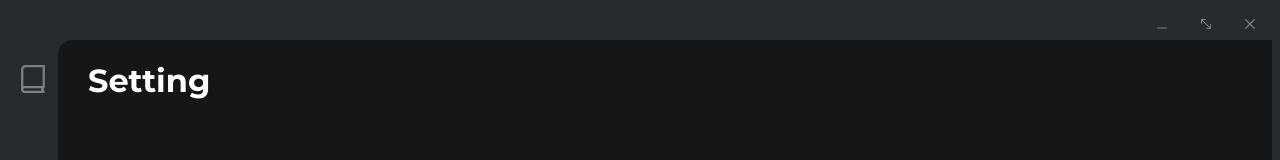
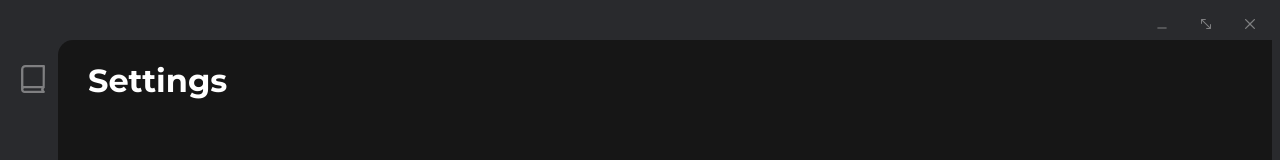
Before and after one commit to mrreads/modern-reader, a React app: page /setting in a window 1280 px wide. Shown: the top 160 px of the page. Built offline with nearby package versions, Linux system fonts and the light colour scheme.

Commit message:
localization

```diff
--- a/package.json
+++ b/package.json
@@ -26,6 +26,7 @@
     "file-loader": "^6.2.0",
     "fs-extra": "^10.0.0",
     "html-webpack-plugin": "^5.5.0",
+    "i18next": "^21.8.11",
     "identity-obj-proxy": "^3.0.0",
     "jest": "^27.4.3",
     "jest-resolve": "^27.4.2",
@@ -41,6 +42,7 @@
     "react-app-polyfill": "^3.0.0",
     "react-dev-utils": "^12.0.1",
     "react-dom": "^18.2.0",
+    "react-i18next": "^11.17.3",
     "react-refresh": "^0.11.0",
     "react-router-dom": "^6.3.0",
     "resolve": "^1.20.0",
--- a/src/components/Library/index.js
+++ b/src/components/Library/index.js
@@ -1,5 +1,9 @@
+import { useTranslation } from 'react-i18next';
+
 export default () => {
+    const { t } = useTranslation('library');
+
     return (
-        <h1> Library </h1>
+        <h1> { t('title') } </h1>
     )
 }
--- a/src/components/Setting/index.js
+++ b/src/components/Setting/index.js
@@ -1,5 +1,9 @@
+import { useTranslation } from 'react-i18next';
+
 export default () => {
+    const { t } = useTranslation('setting');
+
     return (
-        <h1> Setting </h1>
+        <h1> { t('title') } </h1>
     )
 }
--- /dev/null
+++ b/src/i18n.js
@@ -0,0 +1,23 @@
+import i18n from "i18next";
+import { initReactI18next } from "react-i18next";
+
+import en from '@/locale/en.json';
+import ru from '@/locale/ru.json';
+
+const resources = {
+  en: en,
+  ru: ru
+};
+
+i18n
+  .use(initReactI18next) // passes i18n down to react-i18next
+  .init({
+    resources,
+    lng: "en",
+
+    interpolation: {
+      escapeValue: false // react already safes from xss
+    }
+  });
+
+  export default i18n;
--- a/src/index.js
+++ b/src/index.js
@@ -1,6 +1,10 @@
 import React from 'react';
 import ReactDOM from 'react-dom/client';
+
 import { BrowserRouter } from "react-router-dom";
+
+import { I18nextProvider } from "react-i18next";
+import i18n  from "./i18n";
 
 import App from './App';
 
@@ -8,7 +12,10 @@ import '@/styles/index.scss';
 
 const root = ReactDOM.createRoot(document.getElementById('root'));
 root.render(
-  <BrowserRouter>
-    <App />
-  </BrowserRouter>
+  <I18nextProvider i18n={i18n}>
+    <BrowserRouter>
+      <App />
+    </BrowserRouter>
+  </I18nextProvider>
+
 );
--- /dev/null
+++ b/src/locale/en.json
@@ -0,0 +1,9 @@
+{
+    "locale": "English",
+    "library": {
+        "title": "Library"
+    },
+    "setting": {
+        "title": "Settings"
+    }
+}
--- /dev/null
+++ b/src/locale/ru.json
@@ -0,0 +1,9 @@
+{
+    "locale": "Русский",
+    "library": {
+        "title": "Библиотека"
+    },
+    "setting": {
+        "title": "Настройки"
+    }
+}
```
Also changed, not shown: 1 other file (tests, documents, lock files or other folders).
